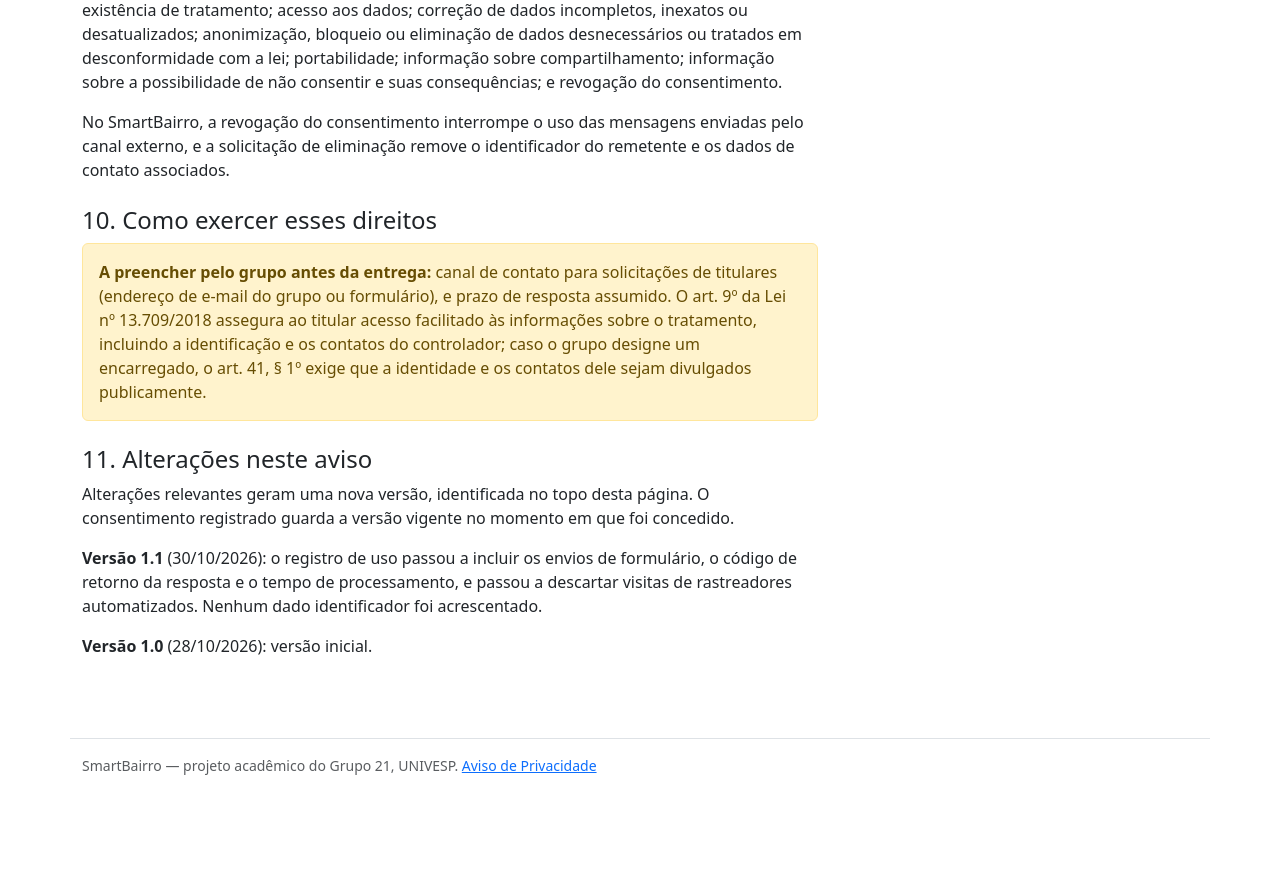
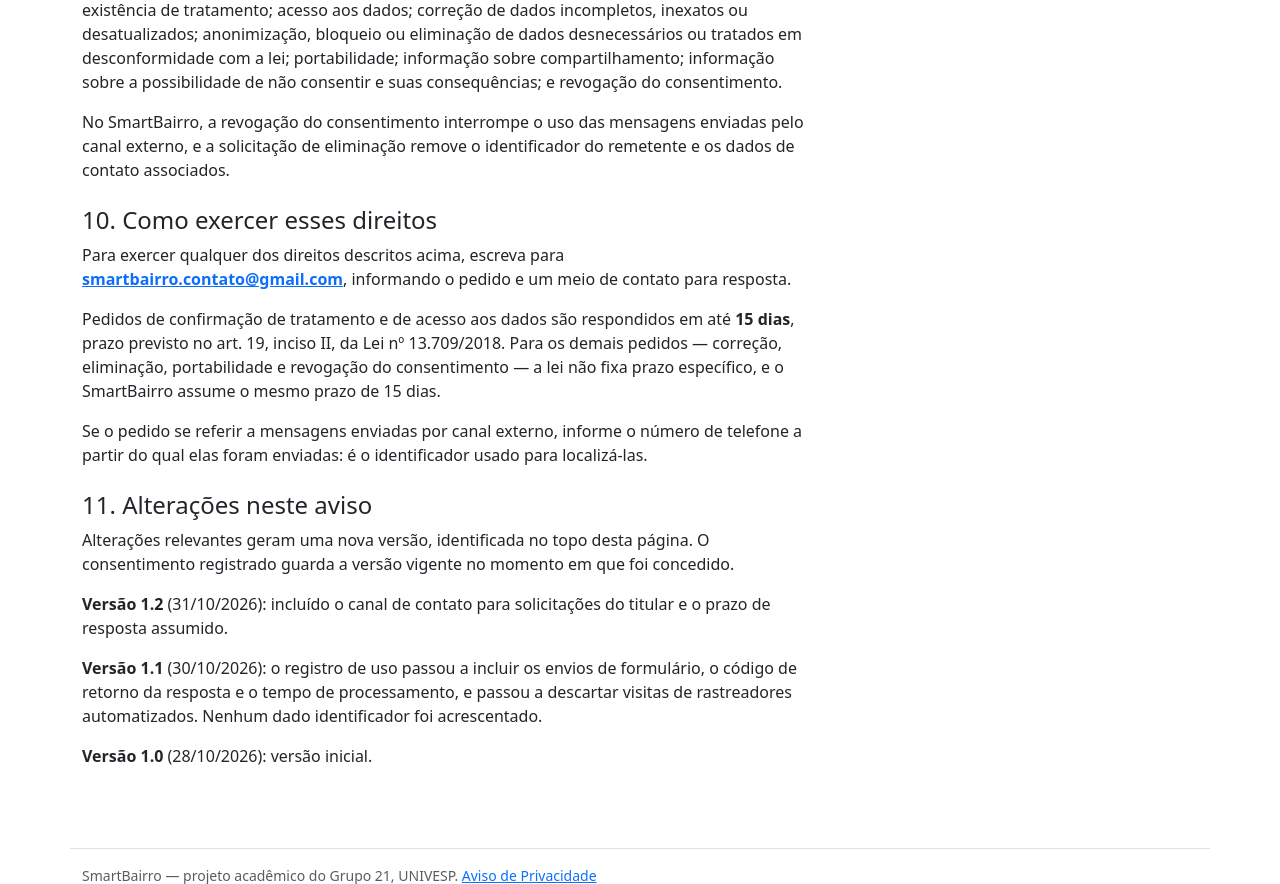
Before and after one commit to SrAndrePrado/smartbairro, a Django app: template posts/templates/posts/privacidade.html in a window 1280 px wide. Shown: the part 2584-3468 px from the top of the page. Before the commit the page ends 3359 px from the top, so only its background shows below. Run offline with Django 5.2, Linux system fonts and the light colour scheme; the template is opened without the code that fills it, so the values that code supplies are empty; data comes from the database, SQL or seed files in the repository.

Commit message:
feat: publica canal de contato do titular no aviso de privacidade

```diff
--- a/posts/privacidade.py
+++ b/posts/privacidade.py
@@ -12,5 +12,5 @@
 
 from datetime import date
 
-POLITICA_VERSAO = '1.1'
-POLITICA_ATUALIZADA_EM = date(2026, 10, 30)
+POLITICA_VERSAO = '1.2'
+POLITICA_ATUALIZADA_EM = date(2026, 10, 31)
--- a/posts/templates/posts/privacidade.html
+++ b/posts/templates/posts/privacidade.html
@@ -152,21 +152,28 @@
 
     <h2 class="h4 mt-4">10. Como exercer esses direitos</h2>
 
-    <div class="alert alert-warning" role="note">
-        <strong>A preencher pelo grupo antes da entrega:</strong> canal de
-        contato para solicitações de titulares (endereço de e-mail do grupo ou
-        formulário), e prazo de resposta assumido. O art. 9º da Lei nº
-        13.709/2018 assegura ao titular acesso facilitado às informações sobre
-        o tratamento, incluindo a identificação e os contatos do controlador;
-        caso o grupo designe um encarregado, o art. 41, § 1º exige que a
-        identidade e os contatos dele sejam divulgados publicamente.
-    </div>
+    <p>Para exercer qualquer dos direitos descritos acima, escreva para
+    <strong><a href="mailto:smartbairro.contato@gmail.com">smartbairro.contato@gmail.com</a></strong>,
+    informando o pedido e um meio de contato para resposta.</p>
+
+    <p>Pedidos de confirmação de tratamento e de acesso aos dados são
+    respondidos em até <strong>15 dias</strong>, prazo previsto no art. 19,
+    inciso II, da Lei nº 13.709/2018. Para os demais pedidos — correção,
+    eliminação, portabilidade e revogação do consentimento — a lei não fixa
+    prazo específico, e o SmartBairro assume o mesmo prazo de 15 dias.</p>
+
+    <p>Se o pedido se referir a mensagens enviadas por canal externo, informe o
+    número de telefone a partir do qual elas foram enviadas: é o identificador
+    usado para localizá-las.</p>
 
     <h2 class="h4 mt-4">11. Alterações neste aviso</h2>
 
     <p>Alterações relevantes geram uma nova versão, identificada no topo desta
     página. O consentimento registrado guarda a versão vigente no momento em que
     foi concedido.</p>
+
+    <p><strong>Versão 1.2</strong> (31/10/2026): incluído o canal de contato
+    para solicitações do titular e o prazo de resposta assumido.</p>
 
     <p><strong>Versão 1.1</strong> (30/10/2026): o registro de uso passou a
     incluir os envios de formulário, o código de retorno da resposta e o tempo
```
Also changed, not shown: posts/tests.py (+20 -4 lines).
